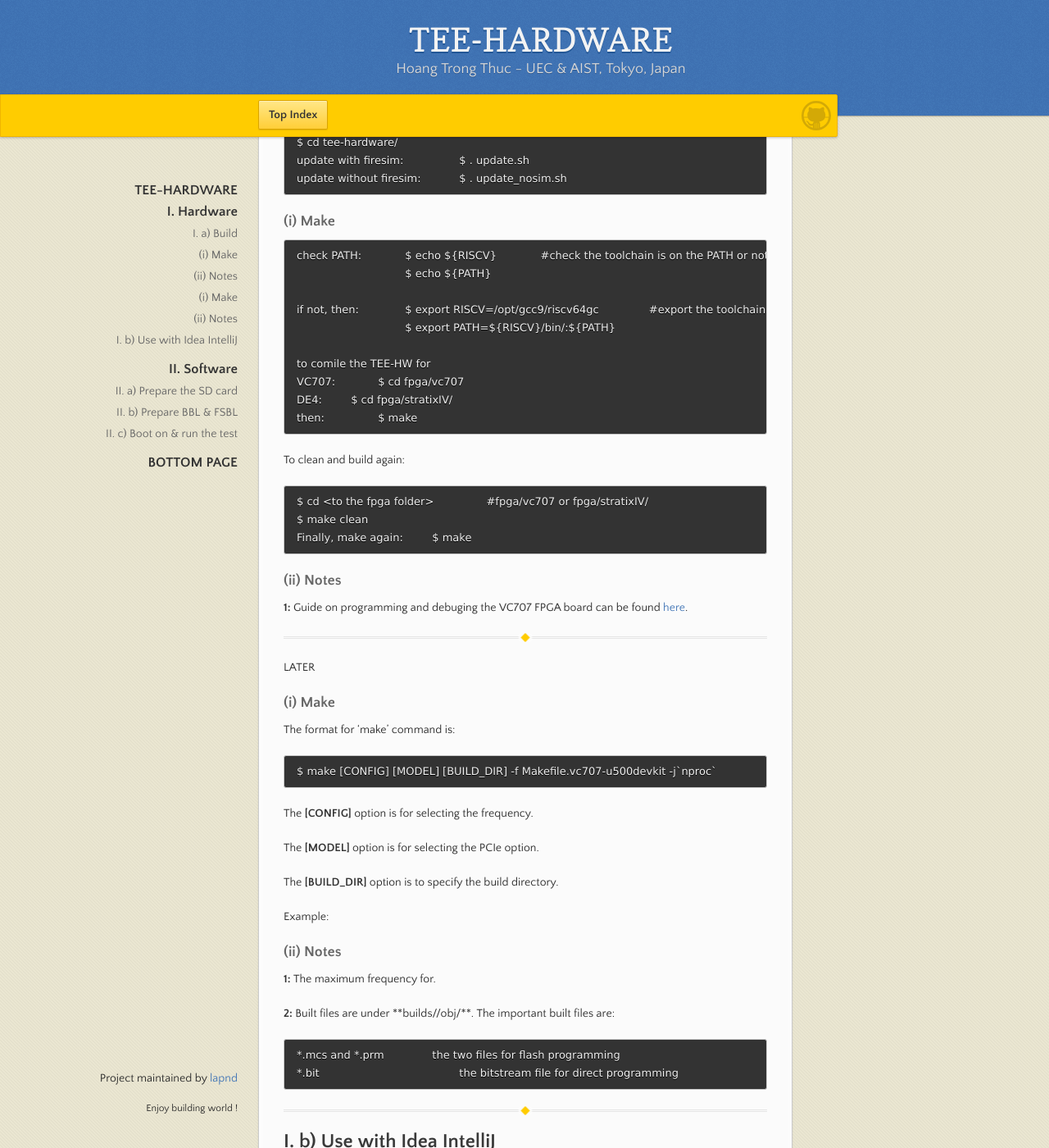
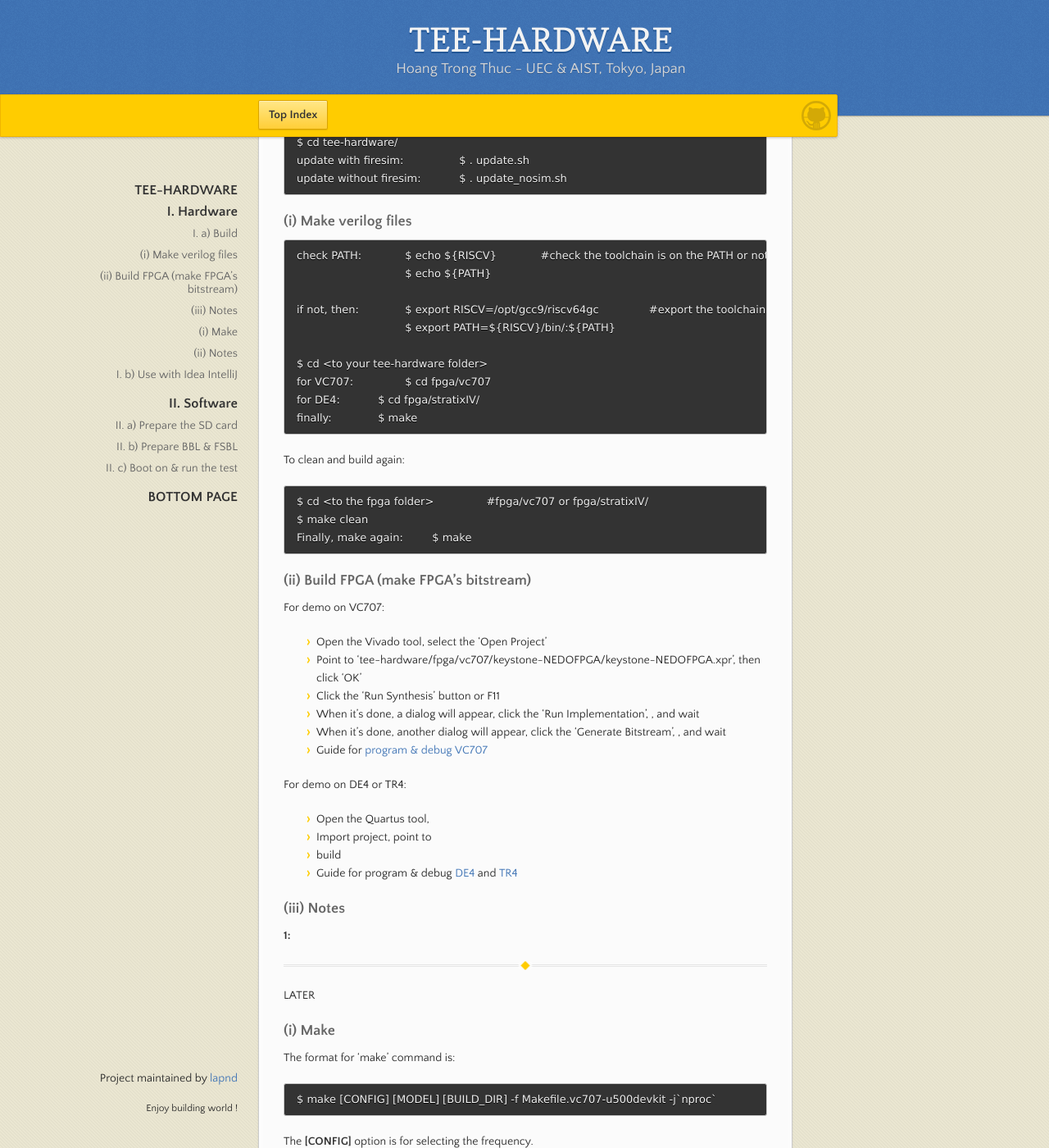
Before and after one commit to lapnd/httdes.github.io, a Jekyll site: the page built from tee-hw.md, in a window 1280 px wide and 1400 px high, scrolled down 450 px. Shown: the whole window at 82% size. Built offline with Jekyll 4.4.1, drawn with Linux system fonts in a browser that asks for light colours; our own code applies the rules of GitHub Pages for plain Markdown files.

Commit message:
Update tee-hw.md

```diff
--- a/tee-hw.md
+++ b/tee-hw.md
@@ -23,7 +23,7 @@ The core processors can be configured to use [Rocket](https://github.com/chipsal
 	update with firesim:		$ . update.sh
 	update without firesim:		$ . update_nosim.sh
 
-### (i) Make
+### (i) Make verilog files
 
 	check PATH:		$ echo ${RISCV}		#check the toolchain is on the PATH or not
 					$ echo ${PATH}
@@ -31,10 +31,10 @@ The core processors can be configured to use [Rocket](https://github.com/chipsal
 	if not, then:		$ export RISCV=/opt/gcc9/riscv64gc		#export the toolchain to PATH
 					$ export PATH=${RISCV}/bin/:${PATH}
 
-	to comile the TEE-HW for
-	VC707:		$ cd fpga/vc707
-	DE4:		$ cd fpga/stratixIV/
-	then:		$ make
+	$ cd <to your tee-hardware folder>
+	for VC707:		$ cd fpga/vc707
+	for DE4:		$ cd fpga/stratixIV/
+	finally:		$ make
 
 To clean and build again:
 
@@ -42,9 +42,25 @@ To clean and build again:
 	$ make clean
 	Finally, make again:		$ make
 
-### (ii) Notes
+### (ii) Build FPGA (make FPGA's bitstream)
 
-**1:** Guide on programming and debuging the VC707 FPGA board can be found [here](./fpgaguide_vc707.md).
+For demo on VC707:
+- Open the Vivado tool, select the 'Open Project'
+- Point to 'tee-hardware/fpga/vc707/keystone-NEDOFPGA/keystone-NEDOFPGA.xpr', then click 'OK'
+- Click the 'Run Synthesis' button or F11
+- When it's done, a dialog will appear, click the 'Run Implementation', , and wait
+- When it's done, another dialog will appear, click the 'Generate Bitstream', , and wait
+- Guide for [program & debug VC707](./fpgaguide_vc707.md)
+
+For demo on DE4 or TR4:
+- Open the Quartus tool,
+- Import project, point to
+- build
+- Guide for program & debug [DE4]() and [TR4]()
+
+### (iii) Notes
+
+**1:**
 
 * * *
 
```
